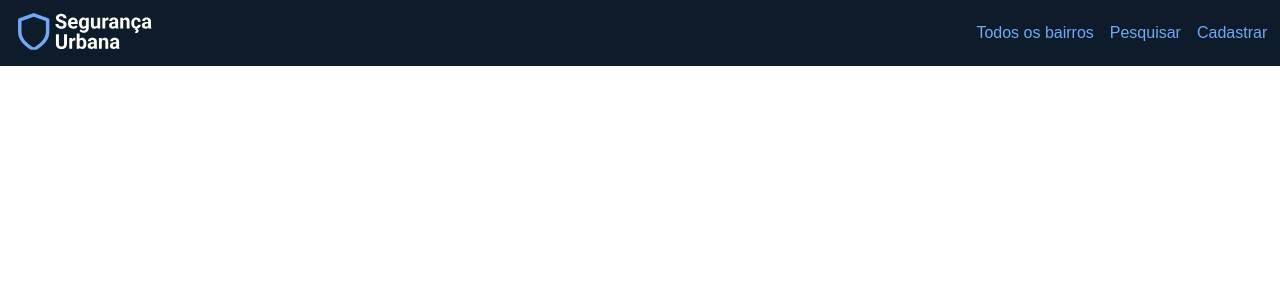
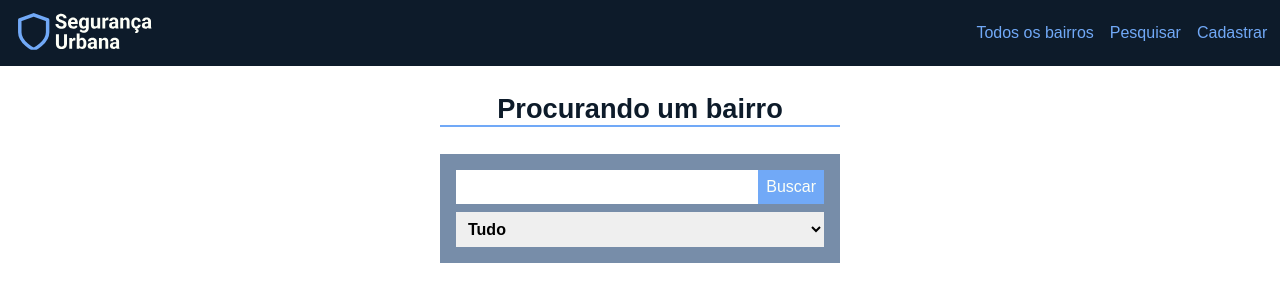
Before and after one commit to gabriel-augg/seguranca-urbana, a React (Vite) app: page /pesquisar in a window 1280 px wide. Shown: the top 302 px of the page. Built offline with nearby package versions, Linux system fonts and the light colour scheme.

Commit message:
Feat: search component

```diff
--- a/src/components/Title/styles.module.css
+++ b/src/components/Title/styles.module.css
@@ -5,6 +5,6 @@
     color: var(--secundary-p);
     border-bottom: 2px solid var(--primary);
     font-size: 1.7em;
-    margin: 2em 0;
+    margin: 1em 0 1em 0;
     font-weight: bold;
 }
--- /dev/null
+++ b/src/pages/Search/index.jsx
@@ -0,0 +1,28 @@
+import Container from "../../components/Container"
+import Title from "../../components/Title"
+
+import styles from "./styles.module.css"
+
+export default function Search(){
+    return(
+        <section>
+        <Container>
+            <section>
+                <Title title="Procurando um bairro" />
+                <div className={styles.search_area}>
+                    <div>
+                        <input type="text" name="search"  />
+                        <button>Buscar</button>
+                    </div>
+                    <select>
+                        <option>Tudo</option>
+                        <option>Taxa de criminalidade</option>
+                        <option>Iluminação pública</option>
+                        <option>Recomendação de segurança</option>
+                    </select>
+                </div>
+            </section>
+        </Container>
+        </section>
+    )
+}
--- /dev/null
+++ b/src/pages/Search/styles.module.css
@@ -0,0 +1,44 @@
+.search_area {
+    display: flex;
+    flex-direction: column;
+    padding: 1em;
+    background-color: var(--secundary);
+    gap: 0.5em;
+}
+
+.search_area div {
+    display: flex;
+}
+
+.search_area div input {
+    width: 100%;
+    padding: 0.5em;
+    border: none;
+    outline: none;
+}
+
+.search_area div button {
+    padding: 0.5em;
+    border: none;
+    font-size: 1em;
+    background-color: var(--primary);
+    color: var(--white);
+    font-weight: 400;
+}
+
+.search_area select {
+    padding: 0.5em;
+    font-size: 1em;
+    font-weight: bold;
+    border: none;
+    outline: none;
+}
+
+.search_area select option {
+    font-size: 1em;
+    font-weight: bold;
+    color: var(--secundary-p);
+    padding: 5px;
+    margin: 5px;
+    background-color: var(--white);
+}
--- a/src/routes/index.jsx
+++ b/src/routes/index.jsx
@@ -2,10 +2,12 @@ import { Routes, Route } from "react-router-dom"
 
 import Home from "../pages/Home"
 import Create from "../pages/Create"
+import Search from "../pages/Search"
 
 export default function AppRoutes(){
     return(
         <Routes>
+            <Route path="/pesquisar" element={<Search/>} />
             <Route path="/cadastrar" element={<Create/>} />
             <Route path="/" element={<Home/>} />
         </Routes>
```
